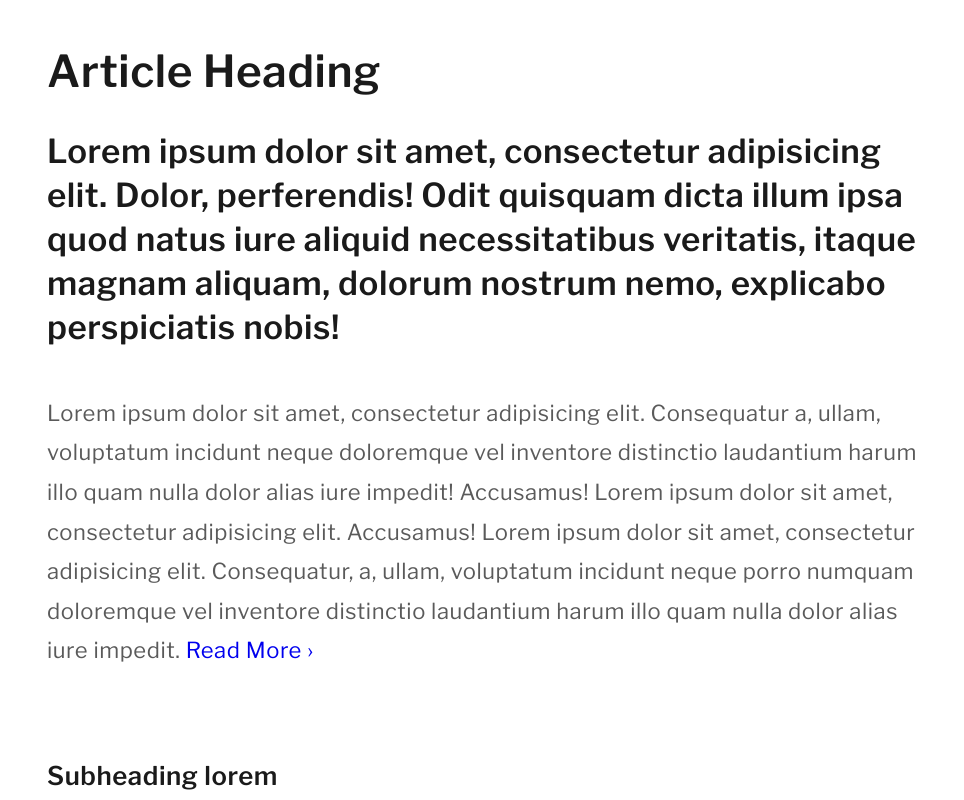
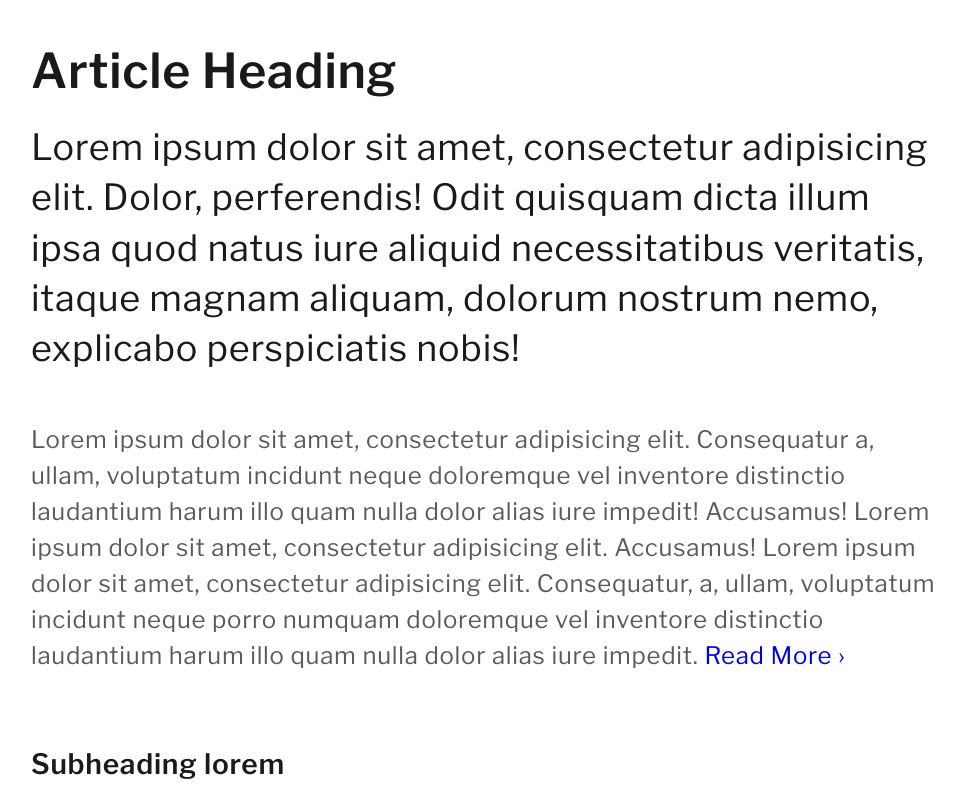
Before and after one commit to BrendanMP/j-love, a website: page index.html in a window 1280 px wide. Shown: the part 500-1300 px from the top of the page, without its empty margins (153-1117 px from the left). Drawn offline with nearby package versions, Linux system fonts and the light colour scheme.

Commit message:
placeholder css

```diff
--- a/src/scss/main.scss
+++ b/src/scss/main.scss
@@ -18,17 +18,17 @@
 html {
     font-size: 16px;
     @media screen and (min-width: 40rem){
-        font-size:22px;
+        font-size:24px;
     }
 }
 
 body {
     font-family: 'Libre Franklin', 'Helvetica Neue', Helvetica, sans-serif;
     color: $dark-gray;
-    line-height: 1.8;
-    letter-spacing: 0.025em;
+    line-height: 1.5;
+    letter-spacing: 0.03em;
     > * {
-        max-width: 40rem;
+        max-width: 38rem;
         margin: 0 auto;
         padding: 0 1rem;
     }
@@ -70,12 +70,18 @@ h1, h2, h3, h4 {
     line-height: 1.33;
 }
 
+h1 {
+    margin: 0 0 0.75rem;
+}
+
 h2 {
     margin: 0 0 2rem;
+    font-weight: 400;
+    line-height: 1.4;
 }
 
 h3 {
-    margin: 4rem 0 1.5rem;
+    margin: 3rem 0 1rem;
 }
 
 hr {
@@ -92,7 +98,7 @@ a {
 
 main {
     > article {
-        padding: 1.5rem 0;
+        padding: 2.5rem 0;
 
     }
 }
```
Also changed, not shown: css/main.css.
